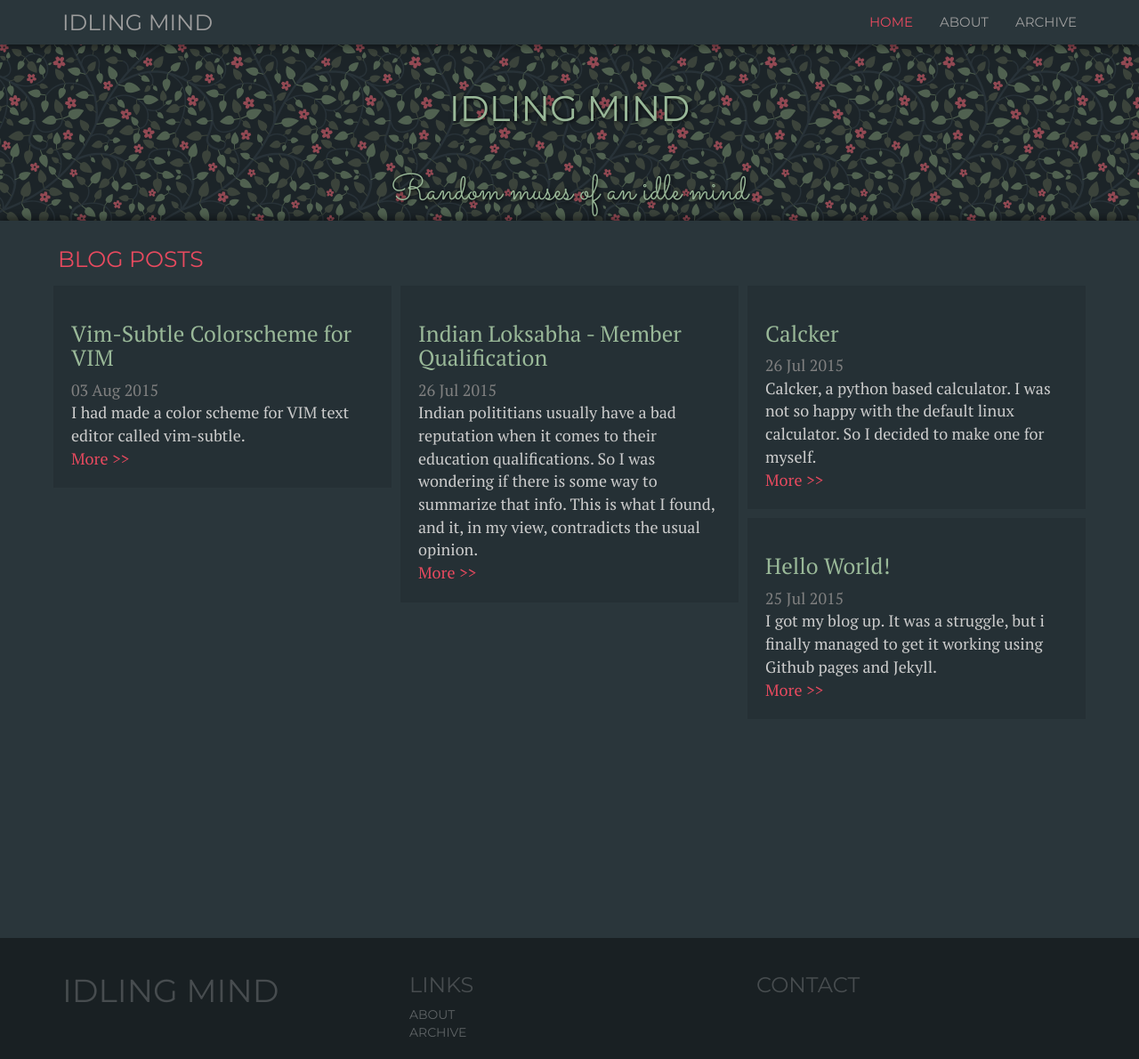
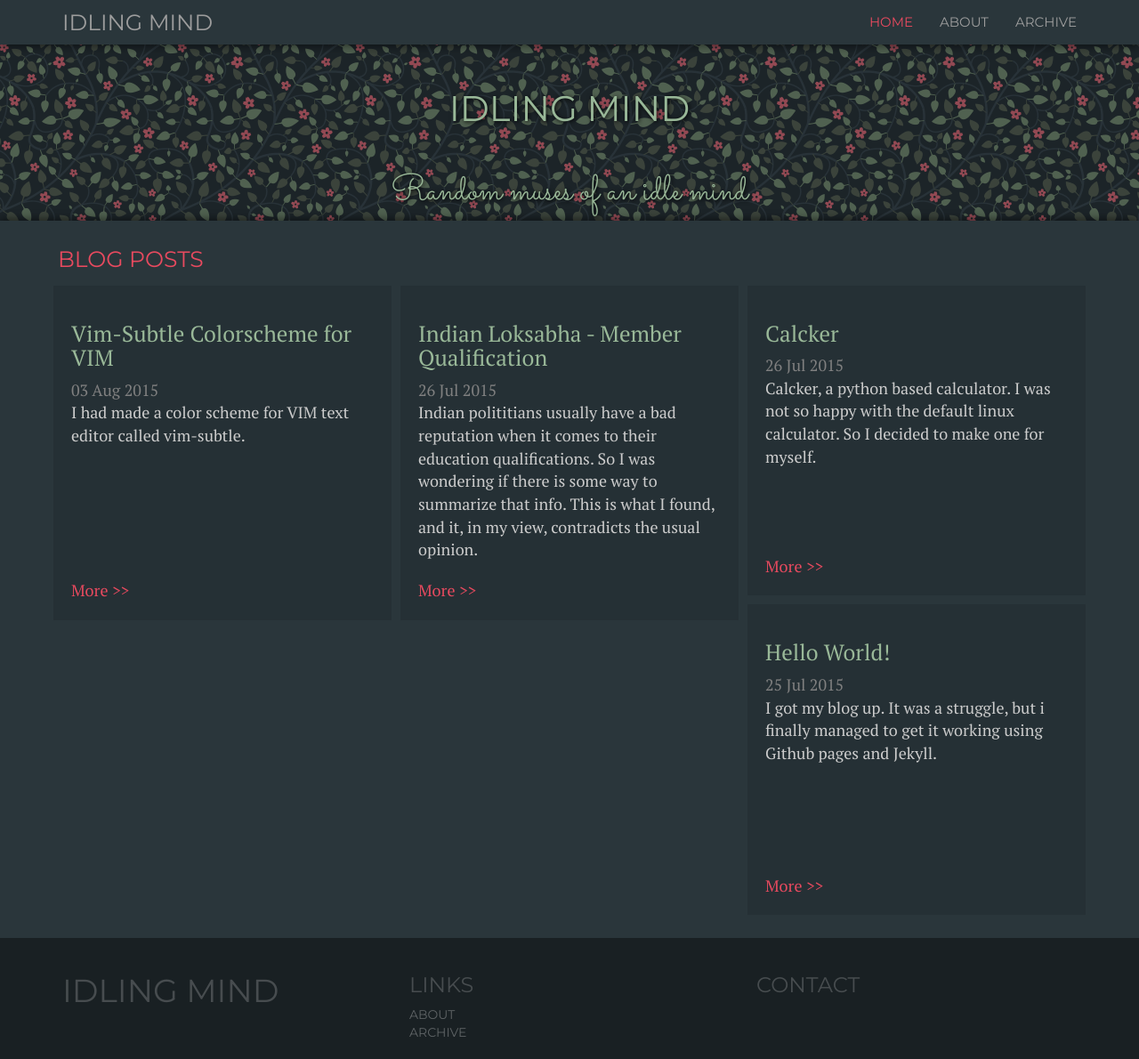
Before and after one commit to idling-mind/idling-mind.github.io, a Jekyll site: the page built from index.html, in a window 1280 px wide and 1190 px high. Shown: the whole window at 89% size. Built offline with Jekyll 4.4.1, drawn with Linux system fonts in a browser that asks for light colours; nearby versions of some CDN libraries; the list of posts is cut into pages by our own code.

Commit message:
Update theme.css

```diff
--- a/public/css/theme.css
+++ b/public/css/theme.css
@@ -103,7 +103,7 @@ a {
   display:block;
   color:gray;
 }
-.post-exerpt{
+.post-excerpt{
   height:200px;
   overflow:hidden;
 }
```
